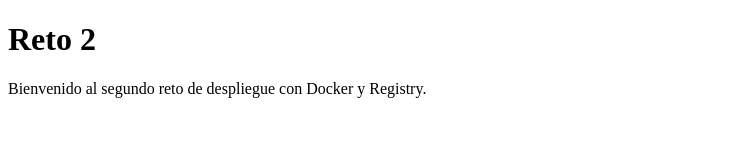
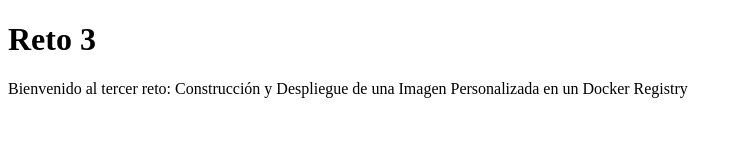
Before and after one commit to marcobritocoin/reto3-docker, a plain HTML site: page index.html in a window 1280 px wide. Shown: the whole page, without its empty margins (0-742 px from the left). Drawn offline with Linux system fonts and the light colour scheme.

Commit message:
Correccion HTML

```diff
--- a/index.html
+++ b/index.html
@@ -3,10 +3,10 @@
 <head>
 <meta charset="UTF-8">
 <meta name="viewport" content="width=device-width, initial-scale=1.0">
-<title>Reto 2</title>
+<title>Reto 3</title>
 </head>
 <body>
-<h1>Reto 2</h1>
-<p>Bienvenido al segundo reto de despliegue con Docker y Registry.</p>
+<h1>Reto 3</h1>
+<p>Bienvenido al tercer reto: Construcción y Despliegue de una Imagen Personalizada en un Docker Registry</p>
 </body>
 </html>
```
